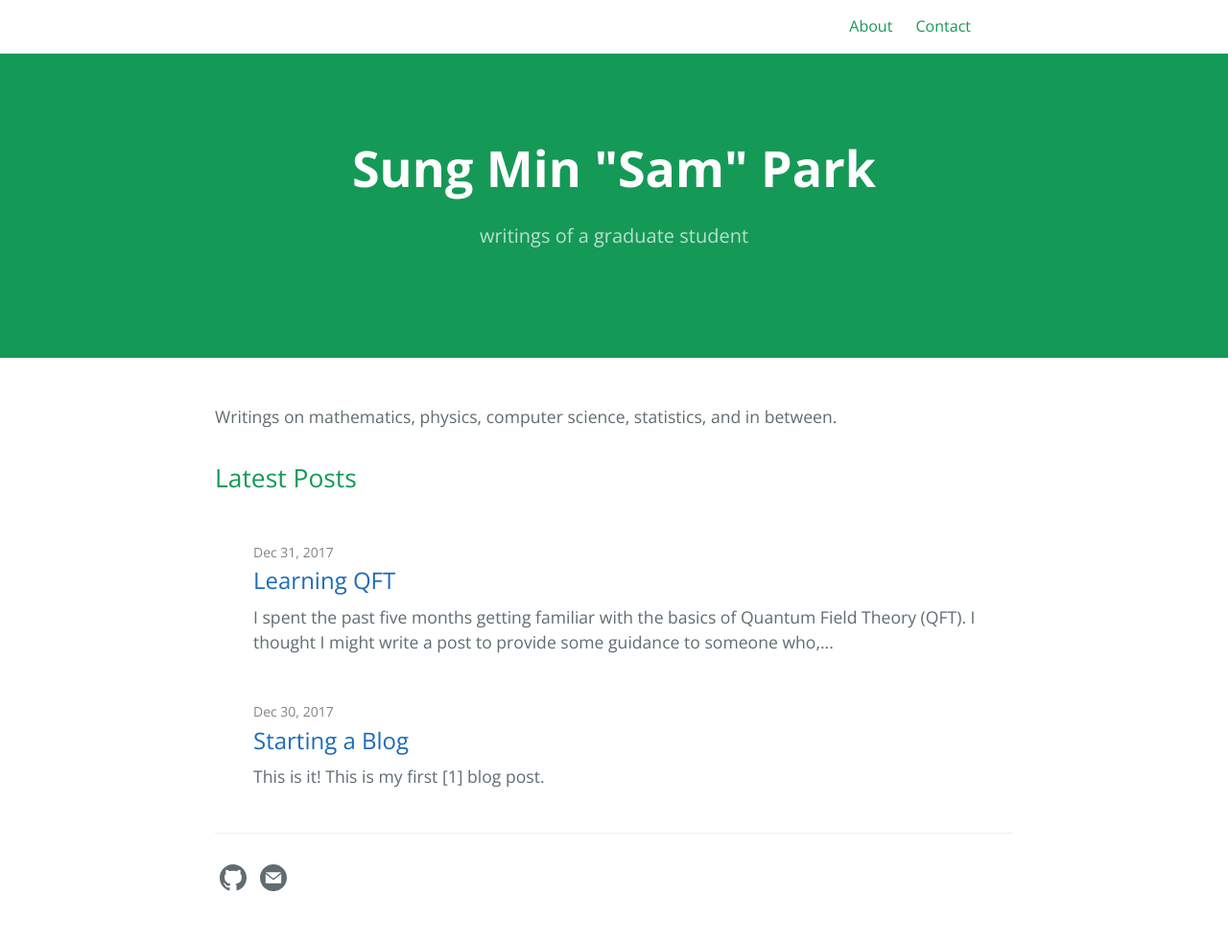
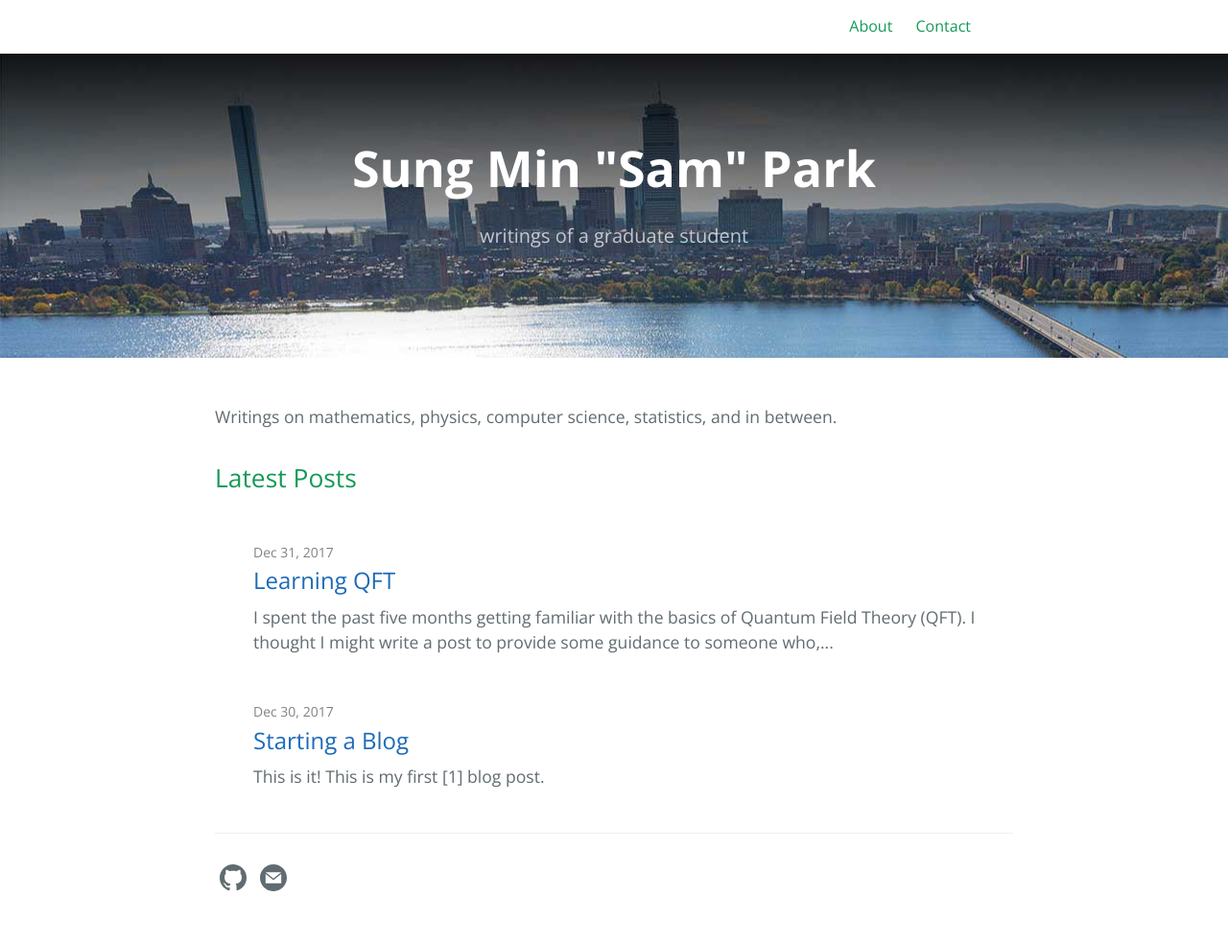
Before and after one commit to sung-max/sung-max.github.io, a Jekyll site: the page built from index.md, in a window 1280 px wide. Shown: the whole page at 96% size. Built offline with Jekyll 4.4.1, drawn with Linux system fonts in a browser that asks for light colours.

Commit message:
another attempt at bgd img..

```diff
--- a/_config.yml
+++ b/_config.yml
@@ -18,7 +18,7 @@
 description: >- # this means to ignore newlines until "baseurl:"
   writings of a graduate student
 baseurl: "" # the subpath of your site, e.g. /blog
-url: "" # the base hostname & protocol for your site, e.g. http://example.com
+url: "https://sung-max.github.io/" # the base hostname & protocol for your site, e.g. http://example.com
 #twitter_username: jekyllrb
 github_username:  sung-max
 
--- a/_sass/jekyll-theme-cayman-blog.scss
+++ b/_sass/jekyll-theme-cayman-blog.scss
@@ -91,7 +91,7 @@
   color: $header-heading-color;
   text-align: center;
   background-color: $header-bg-color;
-  background-image: url('{{ site.baseurl }}/images/banner_home.jpg');
+  background-image: url('/images/banner_home.jpg');
 
   @include large {
     padding: 5rem 6rem;
```
